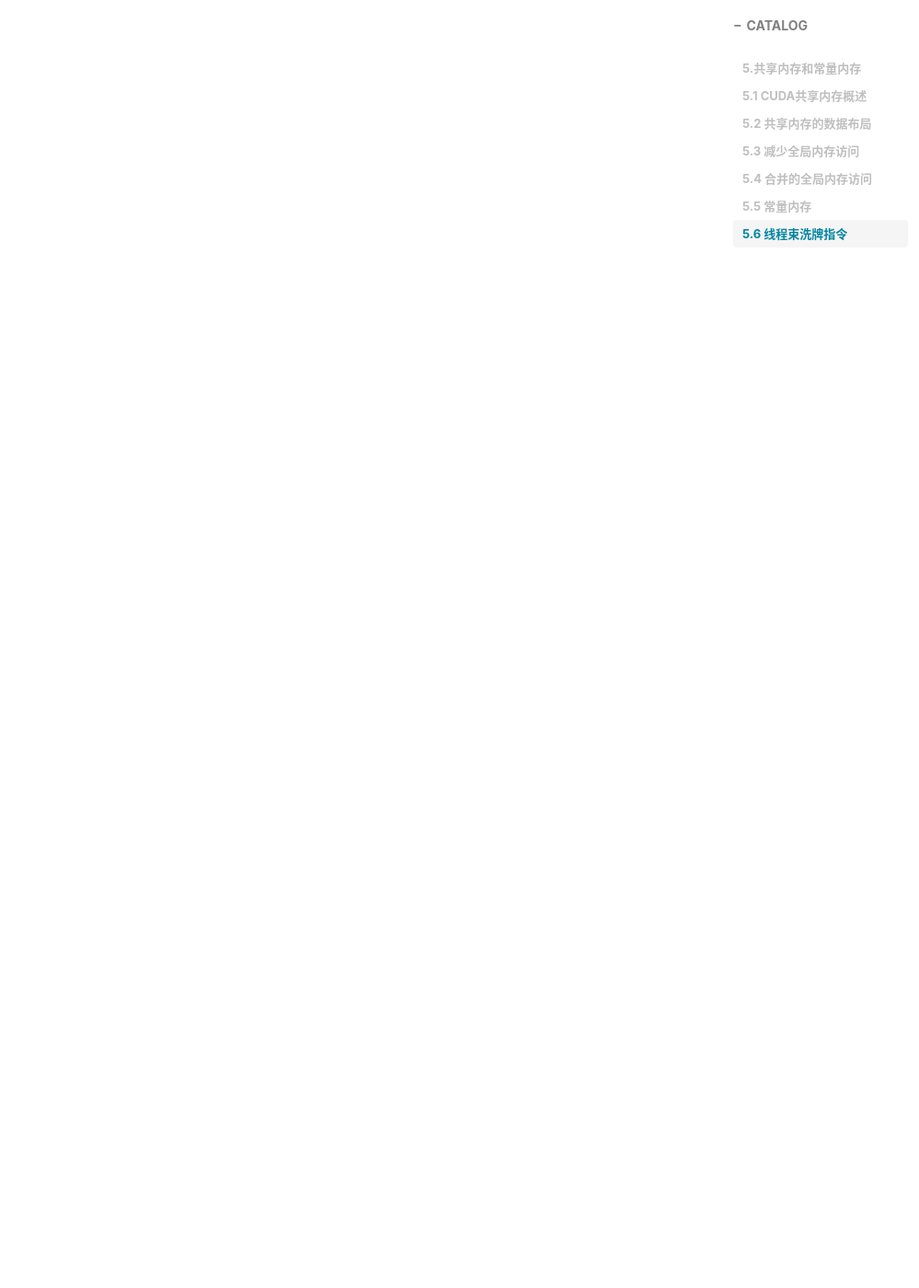
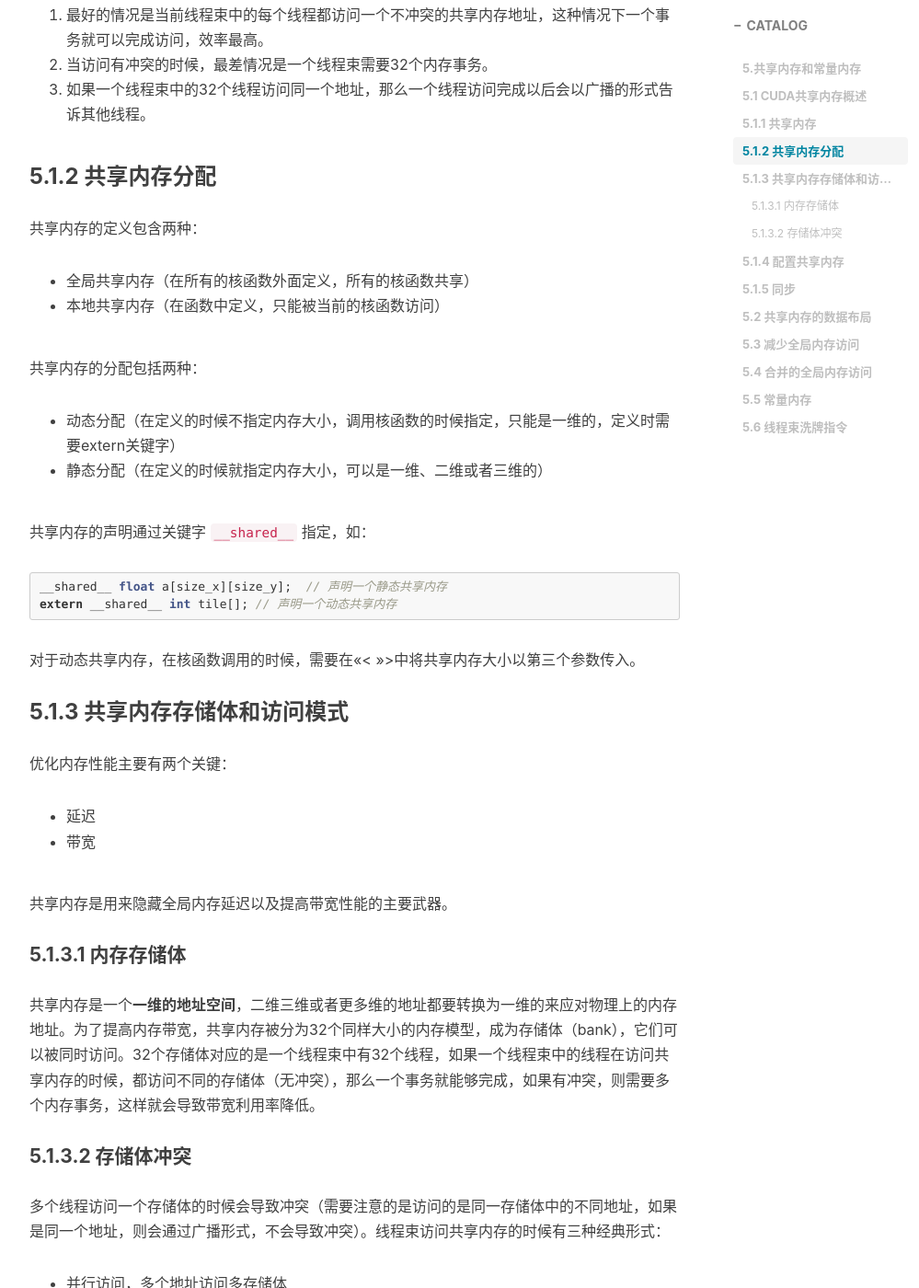
Before and after one commit to lacoboi/lacoboi.github.io, a Jekyll site: the page built from _posts/cuda/2019-08-10-5.共享内存和常量内存.md, in a window 1280 px wide and 1400 px high, scrolled down 2029 px. Shown: the whole window at 92% size, without its empty margins (233-1232 px from the left). Built offline with Jekyll 4.4.1, drawn with Linux system fonts in a browser that asks for light colours; nearby versions of some CDN libraries; comment, search, counter and statistics services are not loaded; some of the changed text lies outside the part shown.

Commit message:
add 共享内存和常量内存

````diff
--- a/_posts/cuda/2019-08-10-5.共享内存和常量内存.md
+++ b/_posts/cuda/2019-08-10-5.共享内存和常量内存.md
@@ -12,9 +12,88 @@ tags:
 
 # 5.共享内存和常量内存
 
+学习如何使用共享内存，提升核函数性能。
+
+## 5.1 CUDA共享内存概述
+
+GPU内存按照类型（物理上的位置）可以分为：
+- 板载内存（容量高、延迟高、带宽低）
+- 片上内存（容量小、延时低、带宽高）
+
+共享内存是片上内存，与L1 cache共享片上的64KB的存储，共享内存可以看作是一种可编程、可控制的缓存，其主要作用有：
+- 块内线程通信的通道
+- 用于全局内存数据的缓存
+- 用于转换数据、优化全局内存的访问模型
 
 
-## 5.1 CUDA共享内存概述
+### 5.1.1 共享内存
+
+共享内存（shared memory, SMEM）是 `GPU` 的关键部分，在物理层面，每个 `SM` 都有一个小的片上内存池，这个内存池被 `SM` 上活跃线程块上的所有线程共享。共享内存可以使同一线程块中可以相互协同，降低全局内存读取的延迟。
+
+在GPU中，一级缓存、二级缓存以及共享内存、常量内存的关系如下图所示：
+
+   ![GPU中的内存](/img/post_images/cuda/5-1.png)
+
+在 `SM` 上有一级缓存、二级缓存、只读缓存以及常量缓存，所有从 `DRAM` 全局内存中过来的数据都要经过二级缓存，相比全局内存和二级缓存，SM上的内存延迟更低、带宽更高。
+
+共享内存在所属的线程块被执行的时候建立，线程块执行完成后共享内存释放，线程块和它的共享内存有着相同的生命周期。
+
+每个线程对于共享内存的访问请求，有三种情况：
+1. 最好的情况是当前线程束中的每个线程都访问一个不冲突的共享内存地址，这种情况下一个事务就可以完成访问，效率最高。
+2. 当访问有冲突的时候，最差情况是一个线程束需要32个内存事务。
+3. 如果一个线程束中的32个线程访问同一个地址，那么一个线程访问完成以后会以广播的形式告诉其他线程。
+
+
+### 5.1.2 共享内存分配
+
+共享内存的定义包含两种：
+- 全局共享内存（在所有的核函数外面定义，所有的核函数共享）
+- 本地共享内存（在函数中定义，只能被当前的核函数访问）
+
+共享内存的分配包括两种：
+- 动态分配（在定义的时候不指定内存大小，调用核函数的时候指定，只能是一维的，定义时需要extern关键字）
+- 静态分配（在定义的时候就指定内存大小，可以是一维、二维或者三维的）
+
+共享内存的声明通过关键字 `__shared__` 指定，如：
+```c
+__shared__ float a[size_x][size_y];  // 声明一个静态共享内存
+extern __shared__ int tile[]; // 声明一个动态共享内存
+```
+
+对于动态共享内存，在核函数调用的时候，需要在<<< >>>中将共享内存大小以第三个参数传入。
+
+### 5.1.3 共享内存存储体和访问模式
+
+优化内存性能主要有两个关键：
+- 延迟
+- 带宽
+
+共享内存是用来隐藏全局内存延迟以及提高带宽性能的主要武器。
+
+#### 5.1.3.1 内存存储体
+
+共享内存是一个**一维的地址空间**，二维三维或者更多维的地址都要转换为一维的来应对物理上的内存地址。为了提高内存带宽，共享内存被分为32个同样大小的内存模型，成为存储体（bank），它们可以被同时访问。32个存储体对应的是一个线程束中有32个线程，如果一个线程束中的线程在访问共享内存的时候，都访问不同的存储体（无冲突），那么一个事务就能够完成，如果有冲突，则需要多个内存事务，这样就会导致带宽利用率降低。
+
+#### 5.1.3.2 存储体冲突
+
+多个线程访问一个存储体的时候会导致冲突（需要注意的是访问的是同一存储体中的不同地址，如果是同一个地址，则会通过广播形式，不会导致冲突）。线程束访问共享内存的时候有三种经典形式：
+- 并行访问，多个地址访问多存储体
+- 串行访问，多个地址访问同一存储体
+- 广播访问，单一地址读取单一存储体
+
+并行访问是最常见、效率最高的，可以分为完全无冲突和小部分冲突，完全无冲突是理想模式，这种情况下，线程束中所有线程对内存的访问通过一个事务完成，效率最高，小部分冲突时，不冲突的部分可以通过一个内存事务完成，冲突的部分被分割为由另外的不冲突的事务执行，会降低效率。
+
+当小部分冲突编程完全冲突就是串行模式，这是最糟糕的形式，即所有的线程访问同一个存储体。
+
+广播访问是所有的线程访问一个地址，这个时候，一个内存事务执行完毕后，一个线程得到了这个地址的数据，会通过广播的形式告诉其他所有的线程，虽然延迟相比与完全的并行访问并不慢，但是只读取了一个数据，会导致带宽利用率很差。
+
+
+
+
+### 5.1.4 配置共享内存
+
+### 5.1.5 同步
+
 
 
 ## 5.2 共享内存的数据布局
````
Also changed, not shown: img/post_images/cuda/5-1.png (added).
